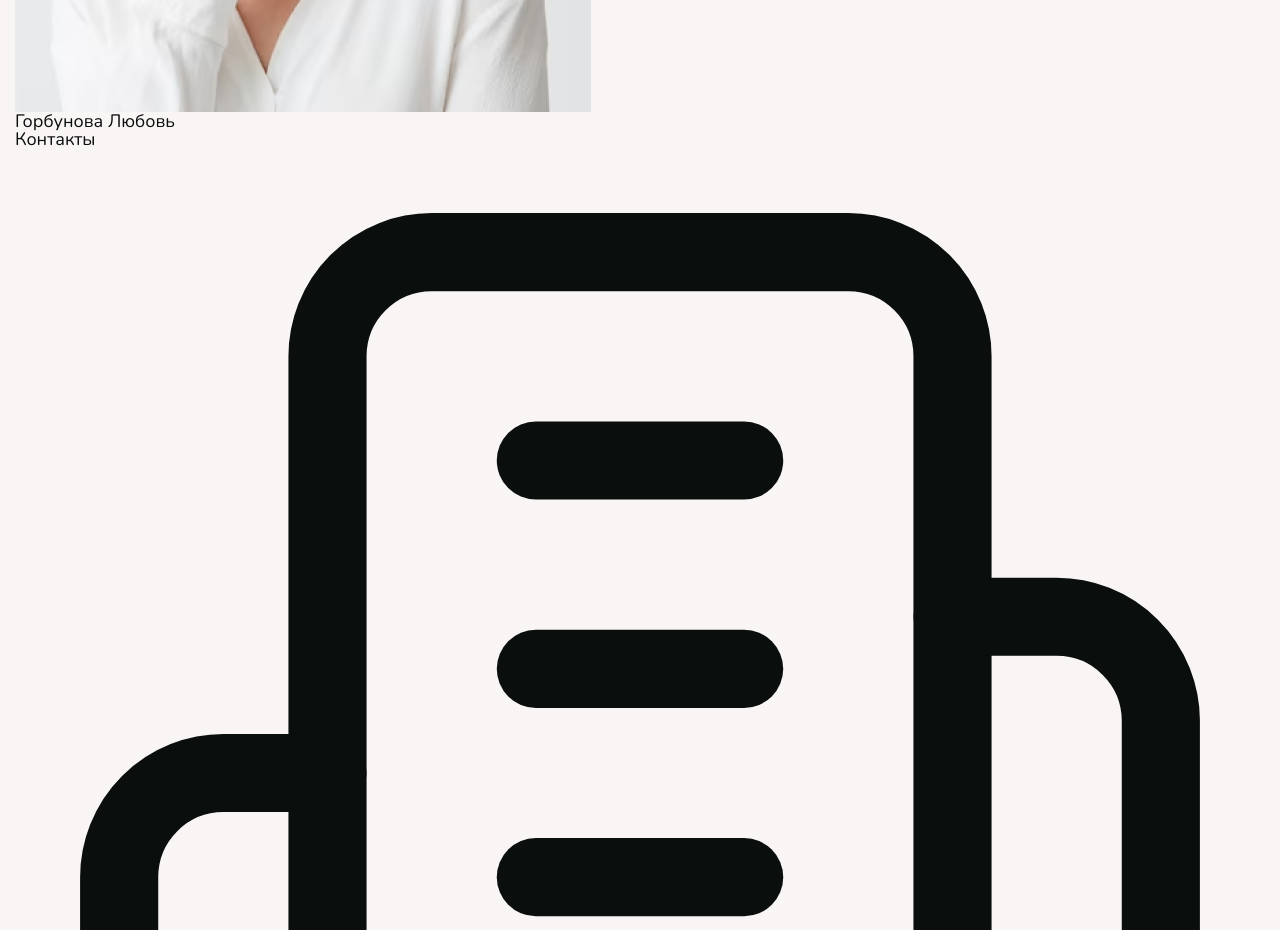
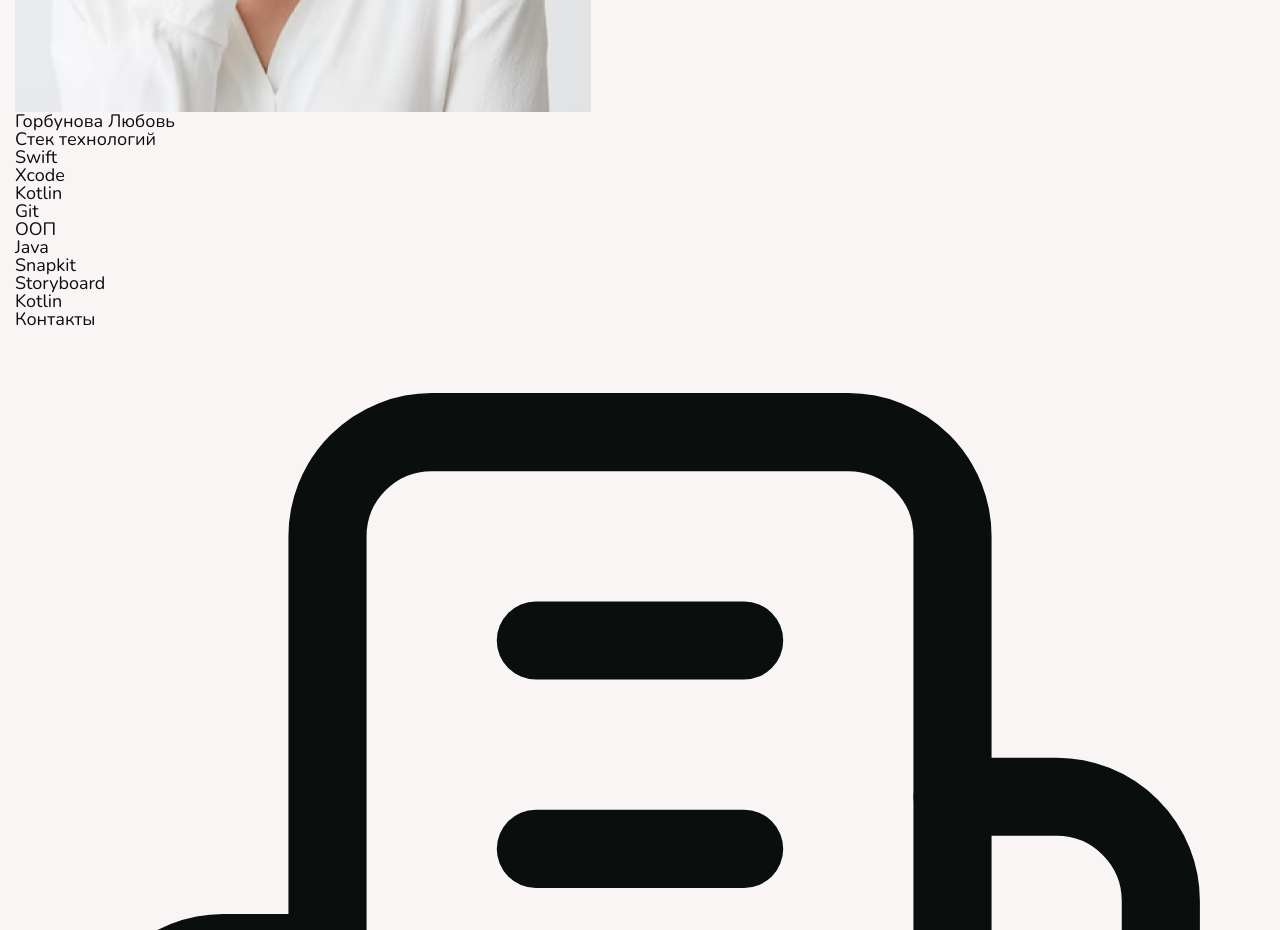
Before and after one commit to teamdevm/teamwork-swift-ferret, a React (Create React App) app in the folder React-app/: page /profile in a window 1280 px wide. Shown: the part 3600-4530 px from the top of the page. Built offline with nearby package versions, Linux system fonts and the light colour scheme.

Commit message:
add skills layout

```diff
--- a/React-app/src/pages/Profile.jsx
+++ b/React-app/src/pages/Profile.jsx
@@ -84,6 +84,20 @@ function Profile() {
                 </div>
               </div>
             </div>
+              <div className="resume__info resume__info--short">
+                <h3 className="resume__title">Стек технологий</h3>
+                <ul className="resume__skills skills">
+                  <li className="skills__item">Swift</li>
+                  <li className="skills__item">Xcode</li>
+                  <li className="skills__item">Kotlin</li>
+                  <li className="skills__item">Git</li>
+                  <li className="skills__item">ООП</li>
+                  <li className="skills__item">Java</li>
+                  <li className="skills__item">Snapkit</li>
+                  <li className="skills__item">Storyboard</li>
+                  <li className="skills__item">Kotlin</li>
+                </ul>
+              </div>
             <div className="resume__contacts">
               <h3 className="resume__title">Контакты</h3>
               <div className="contacts">
```
